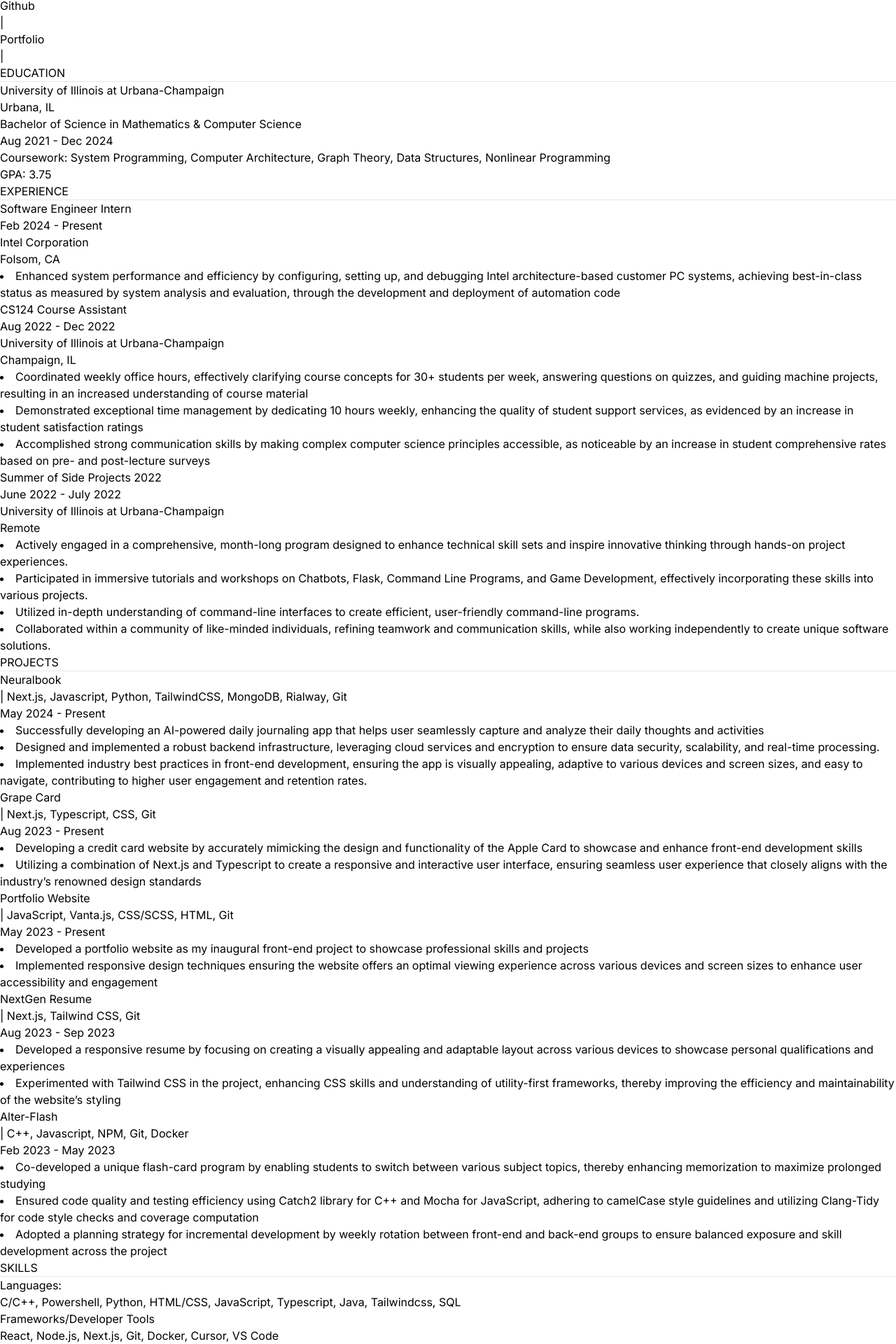
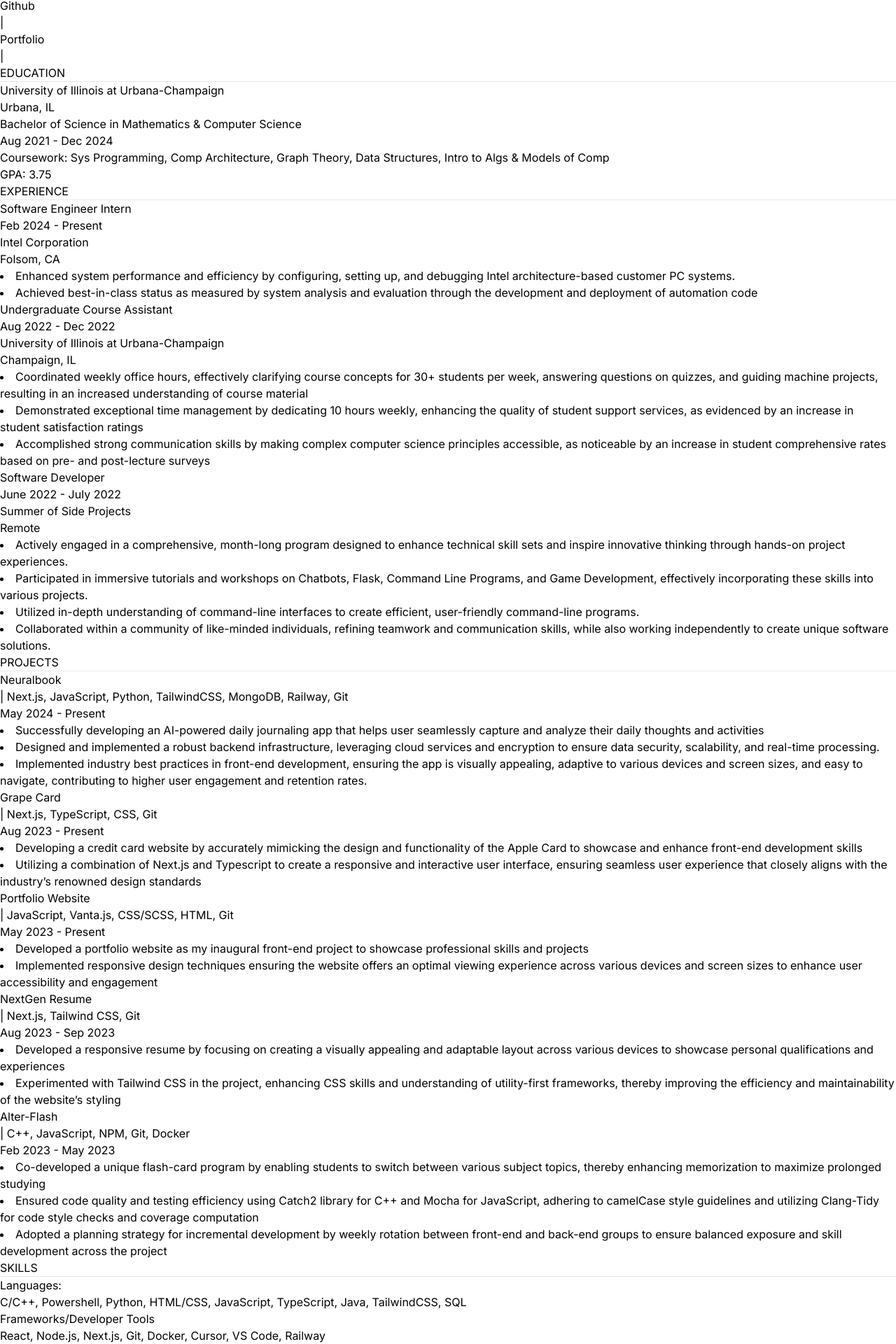
Before and after one commit to dylangtsao/resume-nextjs-tailwind, a Next.js app: page / in a window 1280 px wide. Shown: the part 196-2116 px from the top of the page at 70% size. Built offline with nearby package versions, Linux system fonts and the light colour scheme.

Commit message:
updated resume aug 2024

```diff
--- a/app/page.tsx
+++ b/app/page.tsx
@@ -14,10 +14,10 @@ export default function Home() {
               <h1 className="block md:hidden pr-1">|</h1>
               <h1 className="pr-1"> (925) 699-3939 |</h1>
               <a
-                href="mailto: dylangt2@illinois.edu"
+                href="mailto: dylangeoffreytsao@gmail.com"
                 className="hover:underline"
               >
-                dylangt2@illinois.edu{" "}
+                dylangeoffreytsao@gmail.com{" "}
               </a>
               <h1 className="block md:hidden pl-1">|</h1>
             </h2>
@@ -80,8 +80,8 @@ export default function Home() {
           </h2>
         </div>
         <h2 className="pl-4">
-          Coursework: System Programming, Computer Architecture, Graph Theory,
-          Data Structures, Nonlinear Programming
+          Coursework: Sys Programming, Comp Architecture, Graph Theory, Data
+          Structures, Intro to Algs & Models of Comp
         </h2>
         <h2 className="pl-4">GPA: 3.75</h2>
 
@@ -136,14 +136,15 @@ export default function Home() {
         <div className="px-3 pl-10">
           <li>
             Enhanced system performance and efficiency by configuring, setting
-            up, and debugging Intel architecture-based customer PC systems,
-            achieving best-in-class status as measured by system analysis and
-            evaluation, through the development and deployment of automation
-            code
+            up, and debugging Intel architecture-based customer PC systems.
+          </li>
+          <li>
+            Achieved best-in-class status as measured by system analysis and
+            evaluation through the development and deployment of automation code
           </li>
         </div>
         <div className="pt-1 md:flex md:justify-between lg:flex lg:justify-between xl:flex xl:justify-between 2xl:flex 2xl:justify-between">
-          <h2 className="pl-4 font-bold">CS124 Course Assistant</h2>
+          <h2 className="pl-4 font-bold">Undergraduate Course Assistant</h2>
           <h2>Aug 2022 - Dec 2022</h2>
         </div>
         <div className="pt-1 block md:flex justify-between italic pl-4">
@@ -170,11 +171,11 @@ export default function Home() {
           </li>
         </div>
         <div className="pt-3 md:flex md:justify-between lg:flex lg:justify-between xl:flex xl:justify-between 2xl:flex 2xl:justify-between">
-          <h2 className="font-bold pl-4">Summer of Side Projects 2022</h2>
+          <h2 className="font-bold pl-4">Software Developer</h2>
           <h2>June 2022 - July 2022</h2>
         </div>
         <div className="block md:flex justify-between pl-4">
-          <h2 className="italic">University of Illinois at Urbana-Champaign</h2>
+          <h2 className="italic">Summer of Side Projects</h2>
           <h2 className="italic">Remote</h2>
         </div>
 
@@ -207,10 +208,12 @@ export default function Home() {
         <div className="pt-1 md:flex md:justify-between lg:flex lg:justify-between xl:flex xl:justify-between 2xl:flex 2xl:justify-between">
           <div className="flex">
             <h2 className="pl-4 font-bold">
-              <a href="https://neuralbook.io/" className="hover:underline">Neuralbook</a>
+              <a href="https://neuralbook.io/" className="hover:underline">
+                Neuralbook
+              </a>
             </h2>
             <h2 className="pl-1 italic">
-              | Next.js, Javascript, Python, TailwindCSS, MongoDB, Rialway, Git
+              | Next.js, JavaScript, Python, TailwindCSS, MongoDB, Railway, Git
             </h2>
           </div>
           <h2>May 2024 - Present</h2>
@@ -227,14 +230,16 @@ export default function Home() {
             and real-time processing.
           </li>
           <li>
-            Implemented industry best practices in front-end development, ensuring the app is visually appealing, adaptive to
-            various devices and screen sizes, and easy to navigate, contributing to higher user engagement and retention rates.
+            Implemented industry best practices in front-end development,
+            ensuring the app is visually appealing, adaptive to various devices
+            and screen sizes, and easy to navigate, contributing to higher user
+            engagement and retention rates.
           </li>
         </div>
         <div className="pt-1 md:flex md:justify-between lg:flex lg:justify-between xl:flex xl:justify-between 2xl:flex 2xl:justify-between">
           <div className="flex">
             <h2 className="pl-4 font-bold">Grape Card</h2>
-            <h2 className="pl-1 italic">| Next.js, Typescript, CSS, Git</h2>
+            <h2 className="pl-1 italic">| Next.js, TypeScript, CSS, Git</h2>
           </div>
           <h2>Aug 2023 - Present</h2>
         </div>
@@ -293,7 +298,7 @@ export default function Home() {
         <div className="pt-1 md:flex md:justify-between lg:flex lg:justify-between xl:flex xl:justify-between 2xl:flex 2xl:justify-between">
           <div className="flex">
             <h2 className="pl-4 font-bold">Alter-Flash</h2>
-            <h2 className="pl-1 italic">| C++, Javascript, NPM, Git, Docker</h2>
+            <h2 className="pl-1 italic">| C++, JavaScript, NPM, Git, Docker</h2>
           </div>
           <h2>Feb 2023 - May 2023</h2>
         </div>
@@ -323,15 +328,17 @@ export default function Home() {
         <div className="flex flex-col md:flex-row">
           <h1 className="font-semibold pl-4 pr-1">Languages:</h1>
           <h1>
-            C/C++, Powershell, Python, HTML/CSS, JavaScript, Typescript, Java,
-            Tailwindcss, SQL
+            C/C++, Powershell, Python, HTML/CSS, JavaScript, TypeScript, Java,
+            TailwindCSS, SQL
           </h1>
         </div>
         <div className="flex flex-col md:flex-row">
           <h1 className="font-semibold pl-4 pr-1">
             Frameworks/Developer Tools
           </h1>
-          <h1>React, Node.js, Next.js, Git, Docker, Cursor, VS Code</h1>
+          <h1>
+            React, Node.js, Next.js, Git, Docker, Cursor, VS Code, Railway
+          </h1>
         </div>
       </section>
     </main>
```
